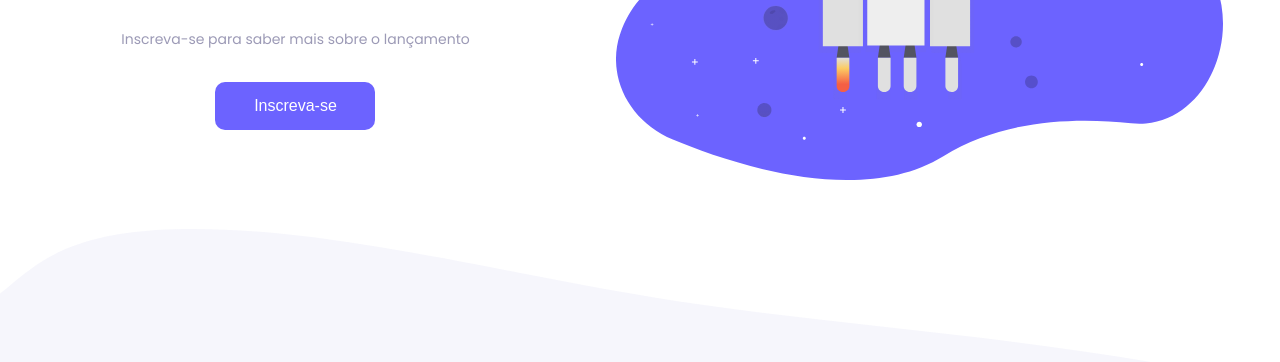
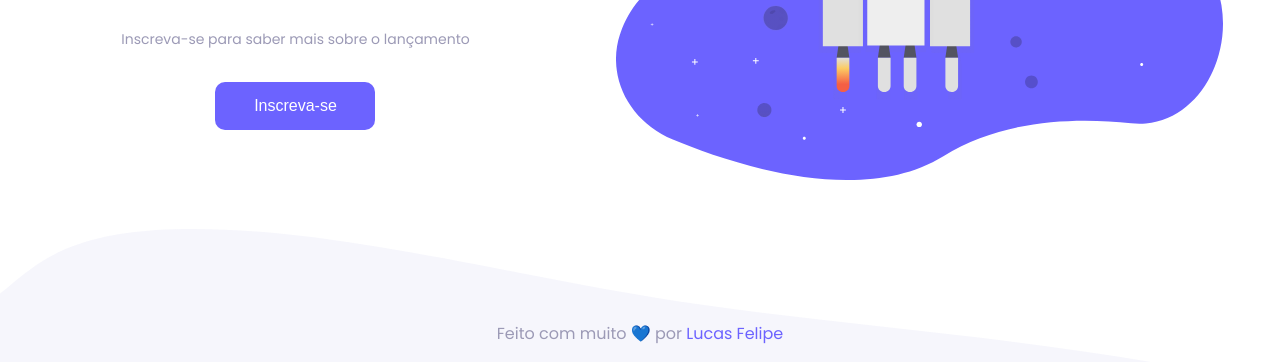
Before and after one commit to LFeli/Challenge-Rocketseat-countdown, a plain HTML site: page index.html in a window 1280 px wide. Shown: the part 438-800 px from the top of the page. Drawn offline with Linux system fonts and the light colour scheme.

Commit message:
adding footer and its styling

```diff
--- a/index.html
+++ b/index.html
@@ -54,7 +54,9 @@
         </div>
     </main>
 
-
+    <footer>
+        <span>Feito com muito 💙 por <a href="https://github.com/LFeli" target="_blank">Lucas Felipe</a></span>
+    </footer>
     <script src="./main.js"></script>
 </body>
 </html>
--- a/style.css
+++ b/style.css
@@ -131,7 +131,29 @@ body{
     transition: 0.3s;
     background-color: #5D55DB;
 }
-/* desktop */
+
+/* Footer */
+
+footer{
+    position: absolute;
+    bottom: 0;
+
+    width: 100%;
+    margin-bottom: 1rem;
+    text-align: center;
+}
+
+footer span{
+    color: var(--text-color);
+    font-size: 1rem;
+}
+
+footer span a{
+    color: var(--purple);
+    text-decoration: none;
+}
+
+/* Tablet */
 @media(min-width: 768px){
     /* Content */
     .container{
@@ -151,6 +173,7 @@ body{
     }
 }
 
+/* Desktop */
 @media(min-width: 1200px){
     .rocket{
         display: block;
```
